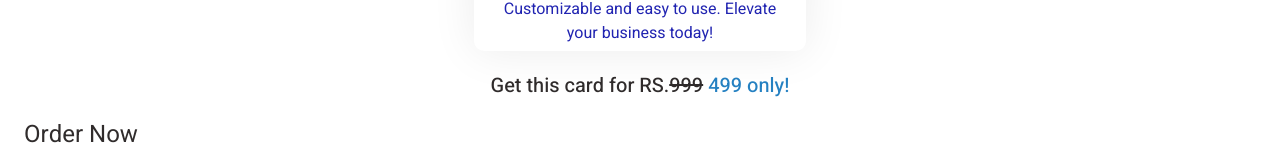
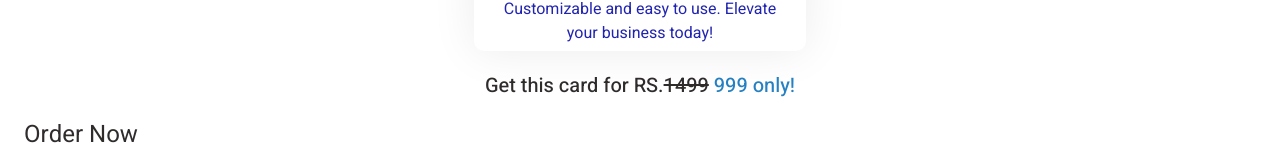
Before and after one commit to NishithHM/codenFe, a React (Create React App) app: page /orders in a window 1280 px wide. Shown: the part 453-614 px from the top of the page. Built offline with nearby package versions, Linux system fonts and the light colour scheme.

Commit message:
price fix

```diff
--- a/src/pages/orders.js
+++ b/src/pages/orders.js
@@ -185,7 +185,7 @@ const Orders = () => {
               </div>
             </a>
           </div>
-          <div className="mb-3" style={{ textAlign: 'center', fontSize: 20, fontWeight: 500, color: '#302c2c', marginTop: 20 }}>Get this card for RS.<del>999</del> <span style={{ color: "#2581C2" }}>499 only!</span></div>
+          <div className="mb-3" style={{ textAlign: 'center', fontSize: 20, fontWeight: 500, color: '#302c2c', marginTop: 20 }}>Get this card for RS.<del>1499</del> <span style={{ color: "#2581C2" }}>999 only!</span></div>
           <div className={styles.orderText}>Order Now</div>
           <div className={styles.inputDiv}>
             <Input title="Name" id="name" onChange={inputChangeHandler} required value={state.name}/>
```
Also changed, not shown: 7 other files (tests, documents, lock files or other folders).
